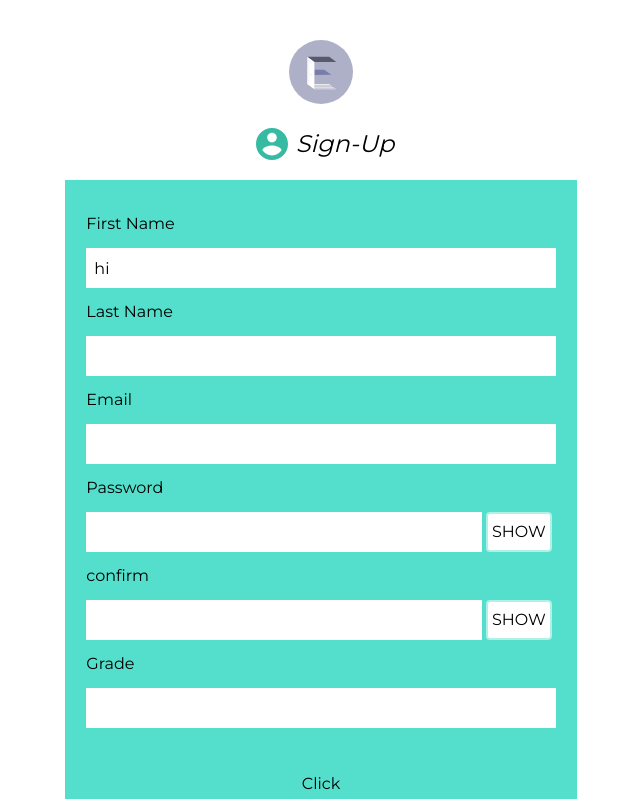
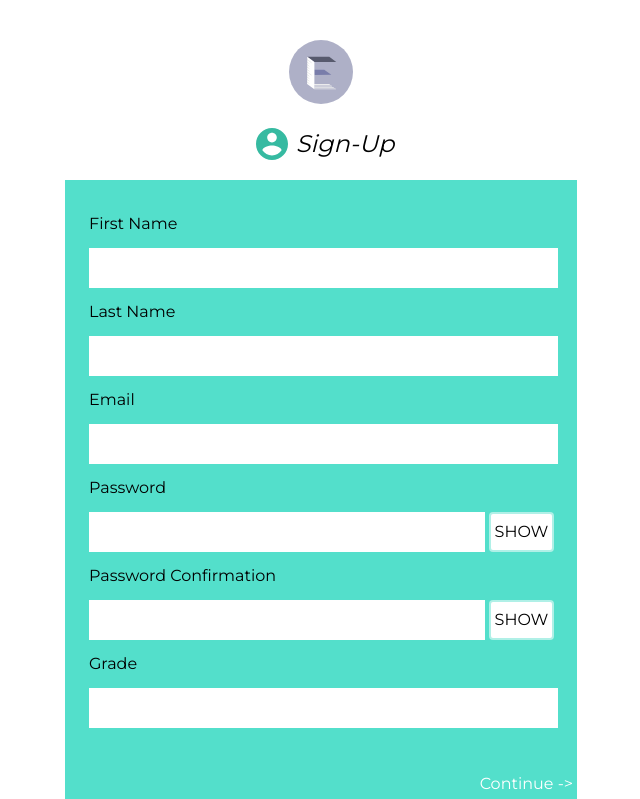
Before and after one commit to codersforcauses/elucidate, a Nuxt app in the folder client/: page /signup in a window 1280 px wide. Shown: the top 799 px of the page, without its empty margins (319-959 px from the left). Built offline with nearby package versions, Linux system fonts and the light colour scheme.

Commit message:
[WIP]: fix input validation

```diff
--- a/client/components/InputField.vue
+++ b/client/components/InputField.vue
@@ -1,68 +1,91 @@
 <template>
   <div>
-    <label>{{fieldName}}</label>
+    <label>{{ fieldName }}</label>
+
+    <ValidationProvider :vid="id" :rules="rules" v-slot="{ errors }">
       <div class="flex items-center">
-      <ValidationProvider :rules="rules" v-slot="{ errors }" class="w-full">
-        <input v-if="isPassword && !showText" :name ="fieldName" type="password" class="w-full h-10 drop-shadow-lg my-3 px-2" :value="inputvalue" @input="$emit('update:inputvalue', $event.target.value)">
-        <input v-else type="fieldType" :name ="fieldName" class="w-full h-10 drop-shadow-lg my-3 px-2" :value="inputvalue" @input="$emit('update:inputvalue', $event.target.value)">
+        <input
+
+          v-if="isPassword && !showText"
+          :name="fieldName"
+          type="password"
+          class="w-full h-10 drop-shadow-lg my-3 px-2"
+          :value="inputvalue"
+          @input="$emit('update:inputvalue', $event.target.value)"
+        />
+        <input
+          v-else
+          :name="fieldName"
+          :type="fieldType"
+          class="w-full h-10 drop-shadow-lg my-3 px-2"
+          :value="inputvalue"
+          @input="$emit('update:inputvalue', $event.target.value)"
+        />
+        <button
+          type="button"
+          v-if="isPassword"
+          v-on:click="clickCheck"
+          class="text-center h-10 px-1 mx-1 bg-white border-2 border-green2 rounded"
+        >
+          SHOW
+        </button>
+      </div>
       <span class="text-red">{{ errors[0] }}</span>
     </ValidationProvider>
-      <button type="button" v-if="isPassword" v-on:click="clickCheck" class="text-center h-10 px-1 mx-1 bg-white border-2 border-green2 rounded">SHOW</button>
-    </div>
   </div>
 </template>
-
-<!-- <script src="./Validator.js"></script> -->
 
 <script>
 // Validation
 // ---------------------------------------
 import { ValidationProvider, extend } from 'vee-validate';
-import { required, email } from 'vee-validate/dist/rules';
+import { required, email, min } from 'vee-validate/dist/rules';
 
-extend('email',{
+extend('email', {
   ...email,
-  message:'Invalid email address'
-
+  message: 'Invalid email address',
 });
 
-extend('required',{
+extend('required', {
   ...required,
-  message:'This field is required'
+  message: 'This field is required',
+});
+
+extend('min', {
+  ...min,
+  message: '{_field_} must have at least {length} characters',
 });
 
 extend('password', {
   params: ['target'],
   validate(value, { target }) {
-    console.log(target)
     return value === target;
   },
-  message: 'Password confirmation does not match'
+  message: 'Password confirmation does not match',
 });
+// ---------------------------------------
 
-
-// ---------------------------------------
 export default {
   name: 'InputField',
   components: {
-    ValidationProvider
+    ValidationProvider,
   },
   data: () => ({
     showText: false,
-      test: "test"
+    test: 'test',
   }),
   props: {
     fieldName: String,
     fieldType: String,
     isPassword: Boolean,
+    id: String,
     rules: String,
-      inputvalue: String
+    inputvalue: String,
   },
   methods: {
-      clickCheck: function() {
-        this.showText = !this.showText
-        console.log(this.value)
-      }
-    }
-  }
+    clickCheck: function () {
+      this.showText = !this.showText;
+    },
+  },
+};
 </script>
--- a/client/pages/signup.vue
+++ b/client/pages/signup.vue
@@ -3,22 +3,19 @@
     <AuthHeader :pageTitle="title" />
 
     <div class="flex flex-grow justify-center">
-      <!-- Add sign up form here? -->
       <TealBox>
+        <ValidationObserver class="w-full">
         <form class="flex flex-col w-11/12 mx-6 my-8">
-          <ValidationObserver>
           <InputField  v-for="field in fields"
           :key="field.index"
           :fieldName="field.name"
           :fieldType="field.type"
           :isPassword="field.isPassword"
           :rules="field.rules"
-          :inputvalue.sync="field.value" />
-          </ValidationObserver>
-
+          :inputvalue.sync="field.value"
+          :id = "field.id" />
         </form>
-        <button v-on:click="printthis()">Click</button>
-        <p>data is {{fields[0]["value"]}}</p>
+         </ValidationObserver>
         <p class="self-end mx-1 mb-1 mt-auto text-white drop-shadow-lg">Continue -></p>
       </TealBox>
 
@@ -28,7 +25,7 @@
 </template>
 
 <script>
-import {  ValidationObserver } from 'vee-validate';
+import {ValidationObserver} from 'vee-validate';
 
 let count = 0;
 export default{
@@ -38,19 +35,17 @@ export default{
   },
   data: () => ({
     title: "Sign-Up",
+    password:'',
+    confirm : '',
+    ispassword: true,
     fields: [
-      { name: "First Name", type: "text", isPassword: false, index: count++,rules:"required",value:"hi" },
-      { name: "Last Name", type: "text", isPassword: false, index: count++,rules:"required",value:"" },
-      { name: "Email", type: "text", isPassword: false, index: count++,rules:"required|email",value:"" },
-      { name: "Password", type: "text", isPassword: true, index: count++,rules:"required|password:@confirm",value:"" },
-      { name: "confirm", type: "text", isPassword: true, index: count++,rules:"required",value:"" },
-      { name: "Grade", type: "text", isPassword: false, index: count++,rules:"required",value:"" },
+      { name: "First Name", type: "text", isPassword: false, index: count++, id:"firstname", rules:"required",value:"" },
+      { name: "Last Name", type: "text", isPassword: false, index: count++, id:"lastname", rules:"required",value:"" },
+      { name: "Email", type: "text", isPassword: false, index: count++, id:"email", rules:"required|email",value:"" },
+      { name: "Password", type: "text", isPassword: true, index: count++, id:"password", rules:"required|min:6",value:"" },
+      { name: "Password Confirmation", type: "text", isPassword: true, index: count++, id:"confirm", rules:"required|password:@password",value:"" },
+      { name: "Grade", type: "text", isPassword: false, index: count++, id:"grade", rules:"required",value:"" },
     ]
   }),
-  methods: {
-    printthis:function (){
-      console.log(this.fields[0].value)
-    }
-  },
 };
 </script>
```
Lines whose indentation alone changed are shown as unchanged.
